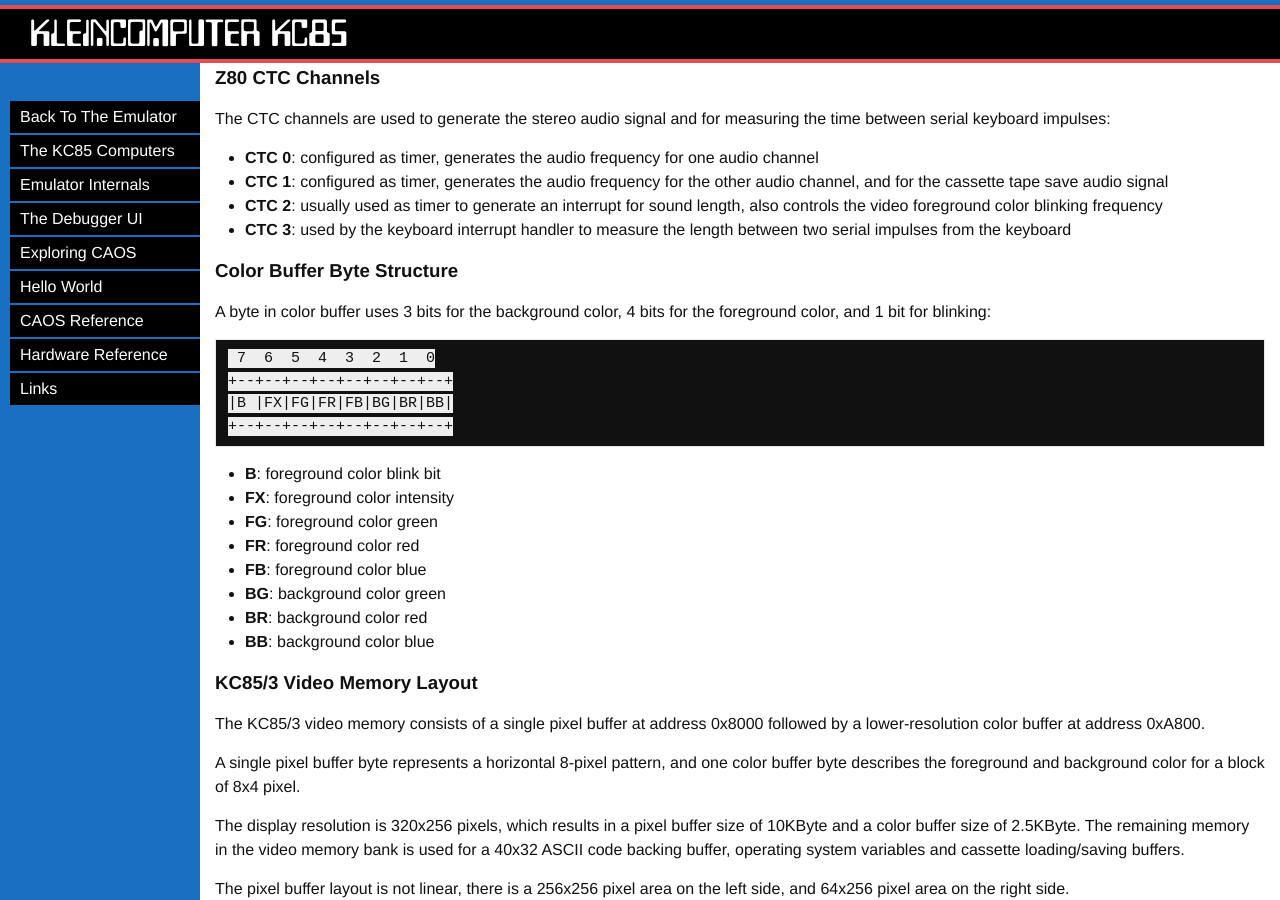
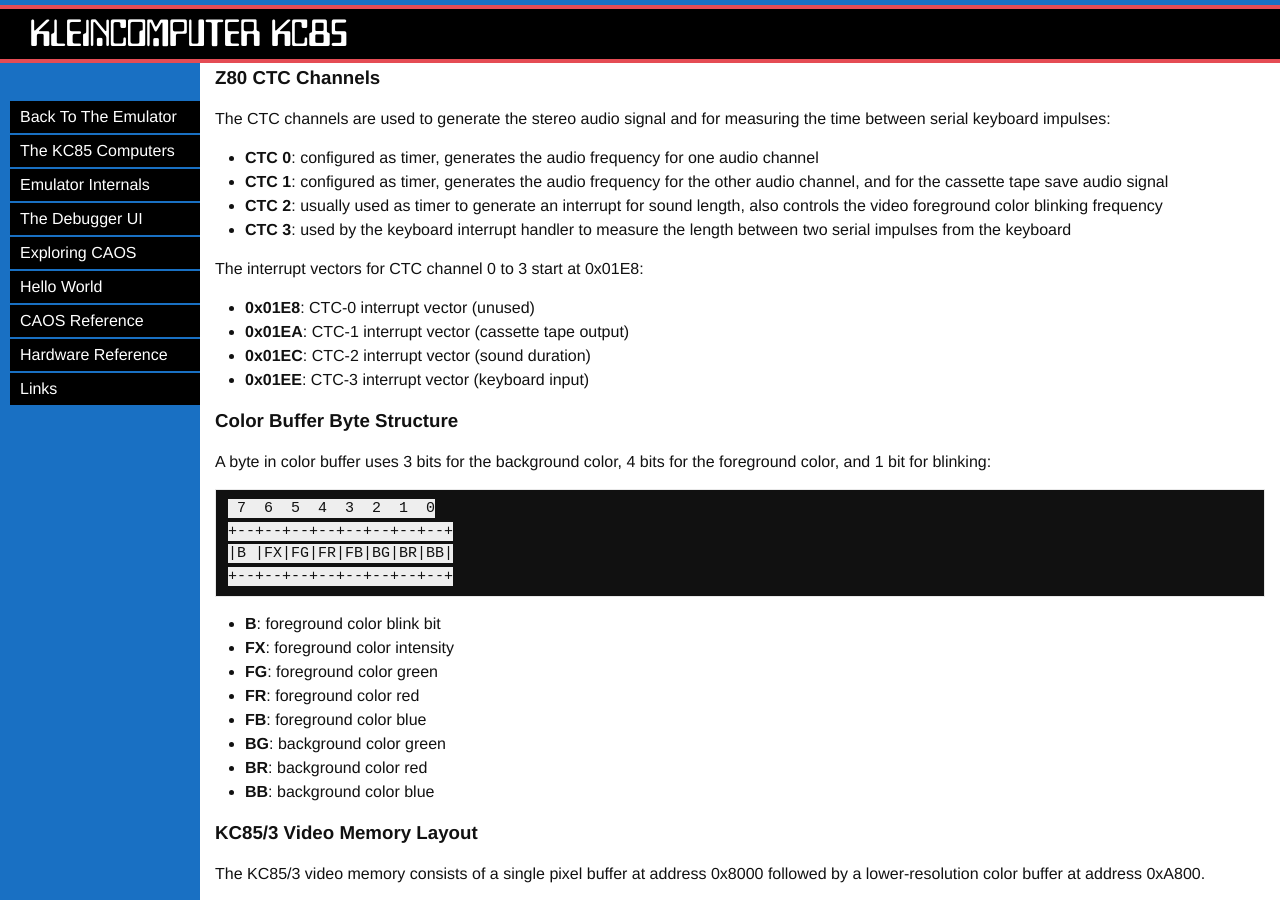
Before and after one commit to floooh/yakc, a Jekyll site: the page built from web/p050_hwref.md, in a window 1280 px wide and 900 px high, scrolled down 1269 px. Built offline with Jekyll 4.4.1, drawn with Linux system fonts in a browser that asks for light colours.

Commit message:
Some more HW ref doc updates

```diff
--- a/web/p050_hwref.md
+++ b/web/p050_hwref.md
@@ -75,6 +75,13 @@ other audio channel, and for the cassette tape save audio signal
 also controls the video foreground color blinking frequency
 - **CTC 3**: used by the keyboard interrupt handler to measure the length
 between two serial impulses from the keyboard
+
+The interrupt vectors for CTC channel 0 to 3 start at 0x01E8:
+
+- **0x01E8**: CTC-0 interrupt vector (unused)
+- **0x01EA**: CTC-1 interrupt vector (cassette tape output)
+- **0x01EC**: CTC-2 interrupt vector (sound duration)
+- **0x01EE**: CTC-3 interrupt vector (keyboard input)
 
 ### Color Buffer Byte Structure
 
```
